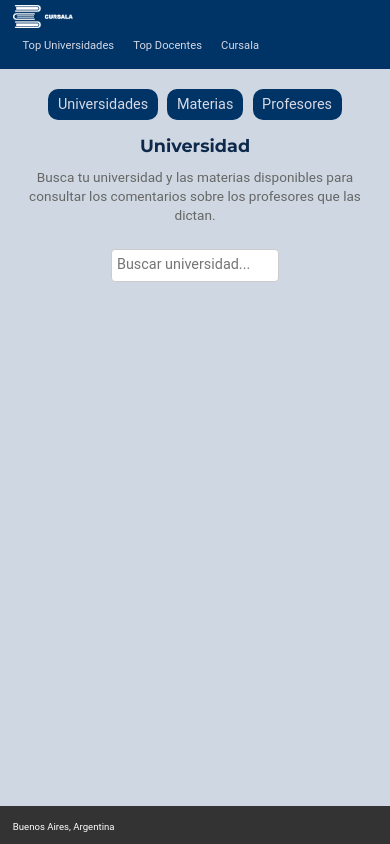
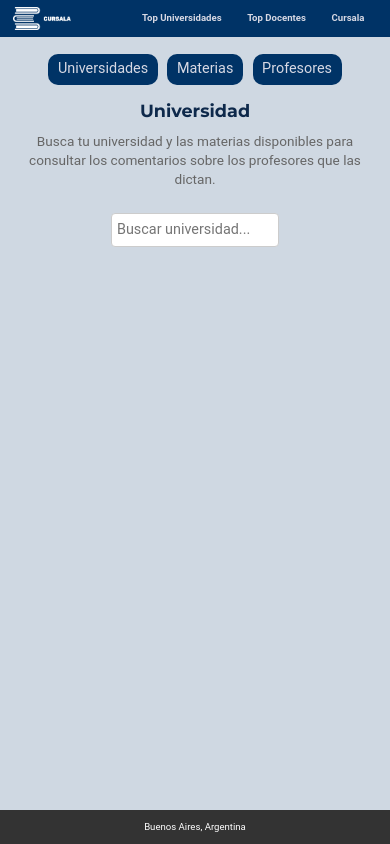
Before and after one commit to MoriHomero/cursalav, a Django app: page / in a window 390 px wide. Run offline with Django 5.2, Linux system fonts and the light colour scheme; data that the repository does not hold is empty; some libraries are stand-ins or nearby versions.

Commit message:
base.html

```diff
--- a/portal/templates/base.html
+++ b/portal/templates/base.html
@@ -218,44 +218,30 @@
 
     @media (max-width: 576px) {
       header {
-        flex-direction: column;
-        align-items: flex-start;
-        font-size: 0.7rem; /* Reducido el tamaño de fuente */
+        padding: 0.4rem 0.8rem; /* Reducido el padding */
+        font-size: 0.6rem; /* Reducido el tamaño de fuente */
       }
 
       header img {
-        width: 60px; /* Reducido el ancho de la imagen */
+        max-width: 100px; /* Reducido el ancho de la imagen */
       }
 
-      nav {
-        flex-wrap: wrap;
+      footer {
+        padding: 0.6rem 0.8rem; /* Reducido el padding */
+        font-size: 0.6rem; /* Reducido el tamaño de fuente */
       }
 
       nav a {
-        font-size: 0.7rem; /* Reducido el tamaño de fuente */
-        font-weight: normal;
-        margin: 0.3rem 0;
+        padding: 0.3rem 0.6rem; /* Reducido el padding */
+        font-size: 0.6rem; /* Reducido el tamaño de fuente */
       }
 
       .quick-nav a {
         padding: 0.3rem 0.6rem; /* Reducido el padding */
         margin: 0 0.3rem; /* Reducido el margen */
       }
+    }
 
-      .maincontent {
-        padding: 0.8rem; /* Reducido el padding */
-      }
-
-      footer {
-        flex-direction: column;
-        align-items: flex-start;
-        font-size: 0.6rem; /* Reducido el tamaño de fuente */
-      }
-
-      footer span {
-        margin-top: 0.3rem;
-      }
-    }
   </style>
 </head>
 <body>
```
